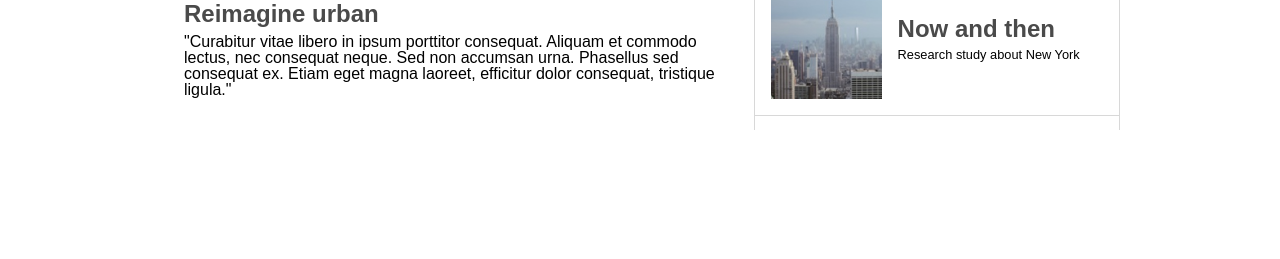
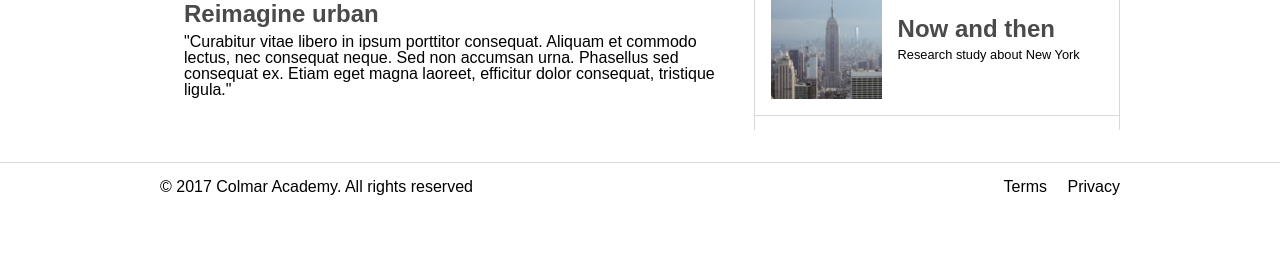
Before and after one commit to tbeck10/colmar_academy, a plain HTML site: page index.html in a window 1280 px wide. Shown: the part 2191-2450 px from the top of the page. Before the commit the page ends 2353 px from the top, so only its background shows below. Drawn offline with Linux system fonts and the light colour scheme.

Commit message:
Add html and css for footer design

```diff
--- a/index.html
+++ b/index.html
@@ -208,5 +208,21 @@
     </div>
   </div>
 
+  <!-- Footer -->
+
+  <footer>
+    <div class="container">
+      <div class="content">
+        <span>&copy; 2017 Colmar Academy. All rights reserved</span>
+        <nav>
+          <ul>
+            <li><a href="#">Terms</a></li>
+            <li><a href="#">Privacy</a></li>
+          </ul>
+        </nav>
+      </div>
+    </div>
+  </footer>
+
 </body>
 </html>
--- a/resources/css/style.css
+++ b/resources/css/style.css
@@ -286,3 +286,20 @@ nav ul li {
   padding: 0.5rem 0;
   font-size: 1rem;
 }
+
+/* Footer */
+
+footer {
+  height: 4rem;
+  padding: 1rem 1.5rem;
+  border-top: 1px solid #d8d8d8;
+}
+
+footer .content {
+  display: flex;
+  align-items: center;
+}
+
+footer span {
+  flex-grow: 1;
+}
```
